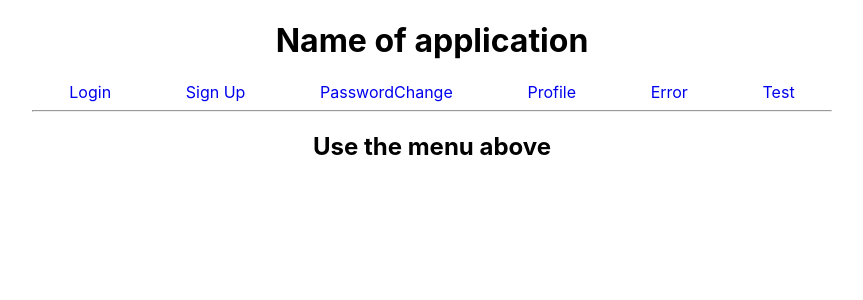
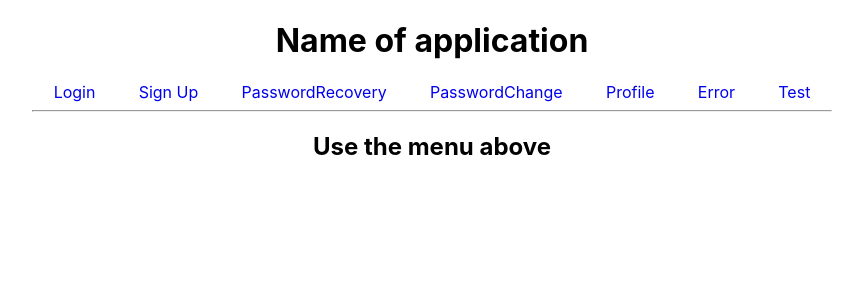
Before and after one commit to katrainer/cards, a React (Create React App) app: page / in a window 1280 px wide. Shown: the top 300 px of the page, without its empty margins (208-1071 px from the left). Built offline with nearby package versions, Linux system fonts and the light colour scheme; no server answers.

Commit message:
last fix

```diff
--- a/src/f1-main/m1-ui/u1-header/Header.tsx
+++ b/src/f1-main/m1-ui/u1-header/Header.tsx
@@ -9,7 +9,7 @@ export const Header = () =>{
         <div className={s.containerNavLink}>
             <NavLink className={s.navLinkItem} to={routesPath.login}>Login </NavLink>
             <NavLink className={s.navLinkItem} to={routesPath.signUp}>Sign Up </NavLink>
-            {/* <NavLink className={s.navLinkItem} to={routesPath.passwordRecovery}>PasswordRecovery </NavLink> */}
+            <NavLink className={s.navLinkItem} to={routesPath.passwordRecovery}>PasswordRecovery </NavLink>
             <NavLink className={s.navLinkItem} to={routesPath.passwordChange}>PasswordChange </NavLink>
             <NavLink className={s.navLinkItem} to={routesPath.profile}>Profile </NavLink>
             <NavLink className={s.navLinkItem} to={routesPath.error}>Error </NavLink>
```
